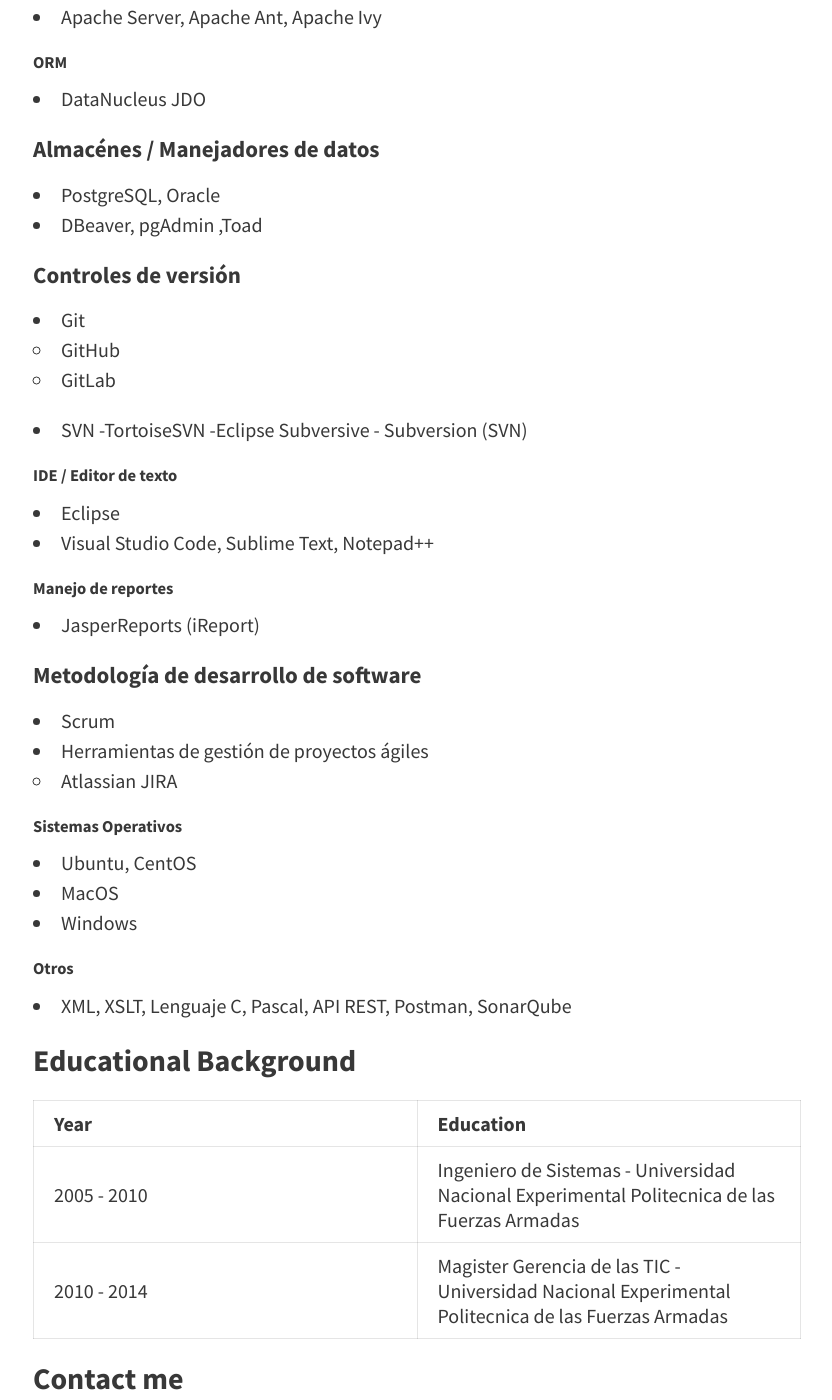
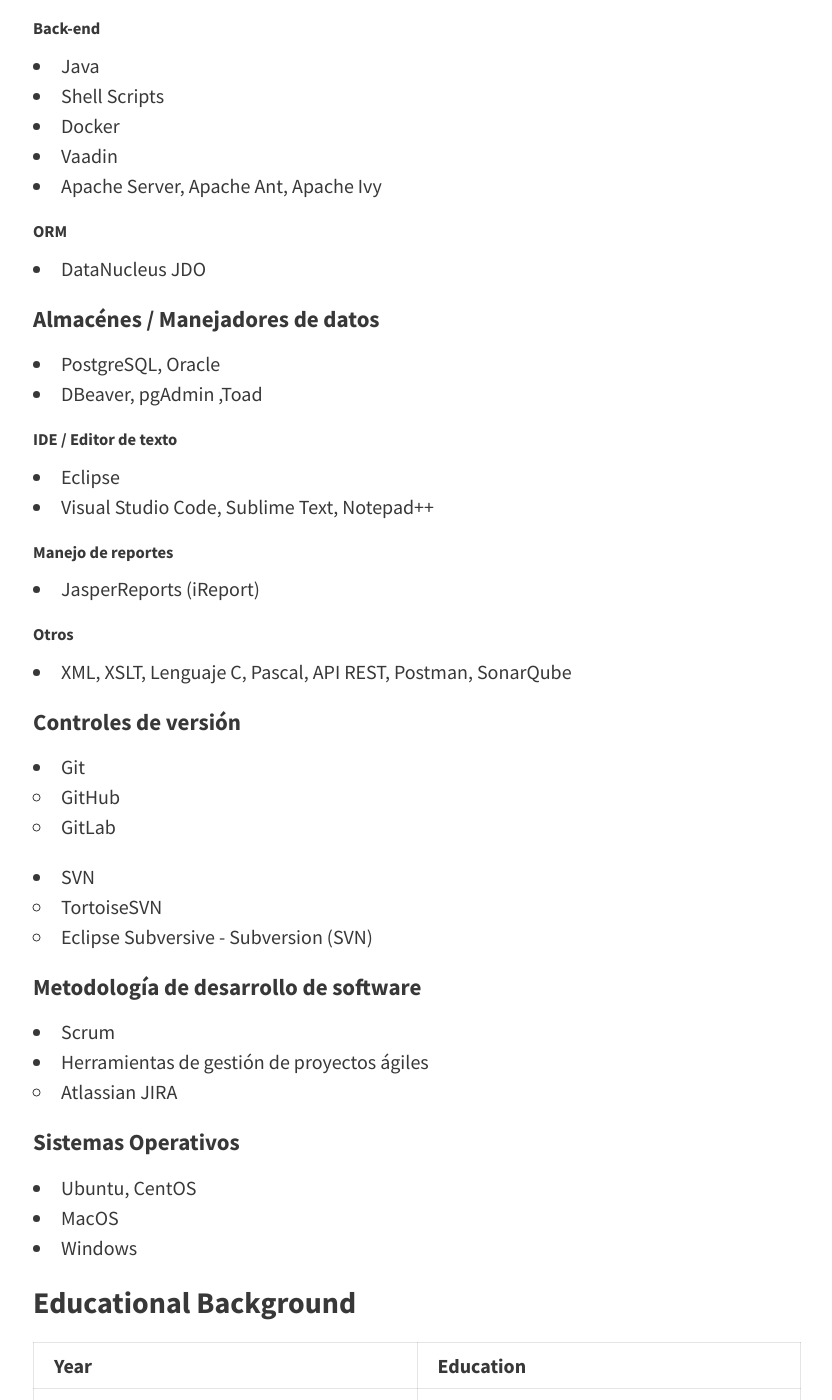
Before and after one commit to yotta2040/yotta2040.github.io, a Jekyll site: the page built from about.md, in a window 1280 px wide and 1400 px high, scrolled down 1172 px. Shown: the whole window, without its empty margins (223-1055 px from the left). Built offline with Jekyll 4.4.1, drawn with Linux system fonts in a browser that asks for light colours; nearby versions of some CDN libraries; comment, search, counter and statistics services are not loaded; part of the change alters nothing that is shown; some of the changed text lies outside the part shown.

```diff
--- a/about.md
+++ b/about.md
@@ -7,6 +7,10 @@ feature-img: "img/page/espacio.jpeg"
 ---
 Ingeniero de Sistemas, con experiencia de más de 8 años en TI tratando con una amplia gama de aplicaciones y plataformas para la automatización de procesos; Capaz de analizar y solucionar problemas de hardware y software. Experiencia en configuración de entornos; Habilidad para trabajar en equipos multidisciplinarios; Proactivo; Alto sentido de responsabilidad; Motivación al aprendizaje sostenido. Capacidad de aporte de soluciones efectivas y de calidad; Orientación al logro.
 
+### Experiencia
+- Análisis y diseño de sistemas.
+- Desarrollo de Mejoras y Mantenimiento de Sistemas.
+- Configuracion de Entornos.
 
 ### Habilidades
 
@@ -35,14 +39,6 @@ Ingeniero de Sistemas, con experiencia de más de 8 años en TI tratando con una
 - PostgreSQL, Oracle
 - DBeaver, pgAdmin ,Toad
 
-#### Controles de versión
-- Git
-    - GitHub
-    - GitLab
-- SVN
-    -TortoiseSVN
-    -Eclipse Subversive - Subversion (SVN)
-
 ##### IDE / Editor de texto
 - Eclipse
 - Visual Studio Code, Sublime Text, Notepad++
@@ -50,18 +46,29 @@ Ingeniero de Sistemas, con experiencia de más de 8 años en TI tratando con una
 ##### Manejo de reportes
 - JasperReports (iReport)
 
+##### Otros
+- XML, XSLT, Lenguaje C, Pascal, API REST, Postman, SonarQube
+
+#### Controles de versión
+- Git
+    - GitHub
+    - GitLab
+- SVN
+    - TortoiseSVN
+    - Eclipse Subversive - Subversion (SVN)
+
+
 #### Metodología de desarrollo de software
 - Scrum
 - Herramientas de gestión de proyectos ágiles
     - Atlassian JIRA
 
-##### Sistemas Operativos
+#### Sistemas Operativos
 - Ubuntu, CentOS
 - MacOS
 - Windows
 
-##### Otros
-- XML, XSLT, Lenguaje C, Pascal, API REST, Postman, SonarQube
+
 
 
 ### Educational Background
@@ -76,5 +83,3 @@ Ingeniero de Sistemas, con experiencia de más de 8 años en TI tratando con una
 ### Contact me
 
 [aguilaranthony.ve@gmail.com](mailto:aguilaranthony.ve@gmail.com)
-
-[@yotta2040](https://twitter.com/yotta2040)
```
